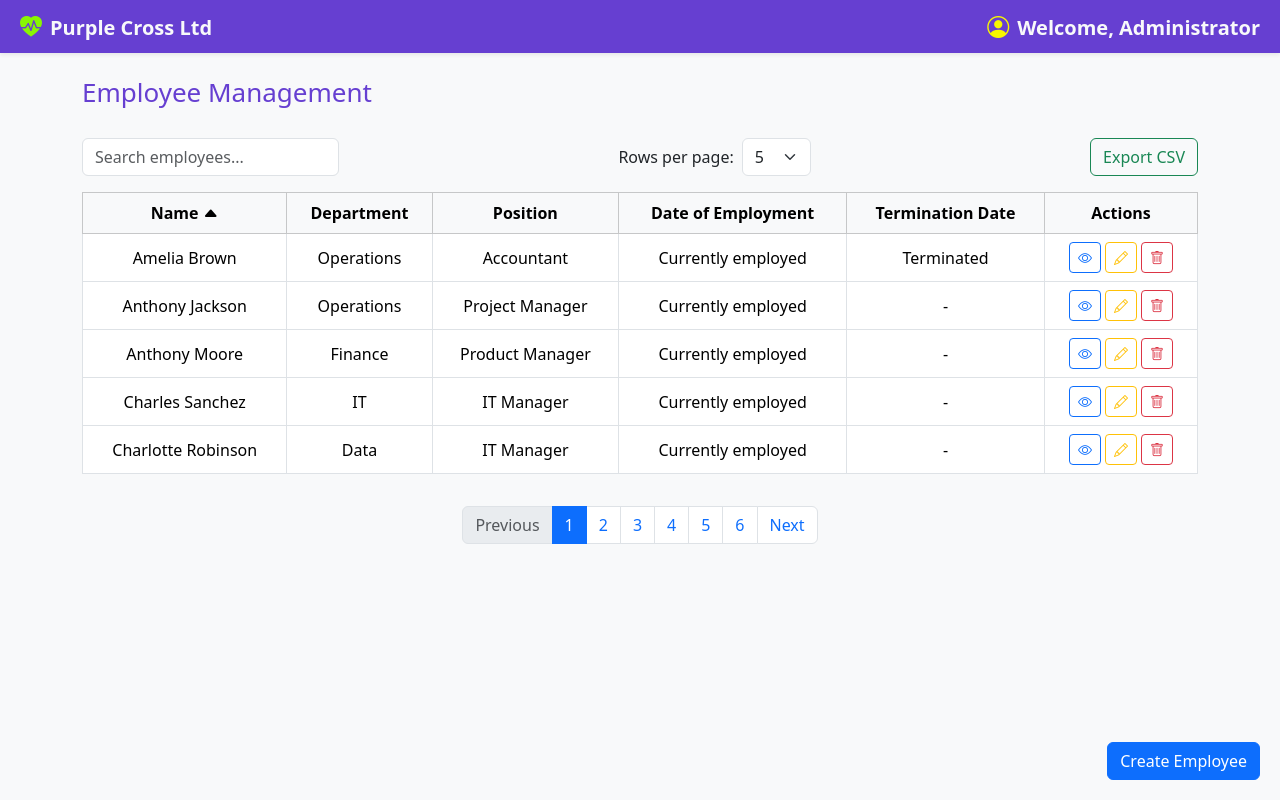
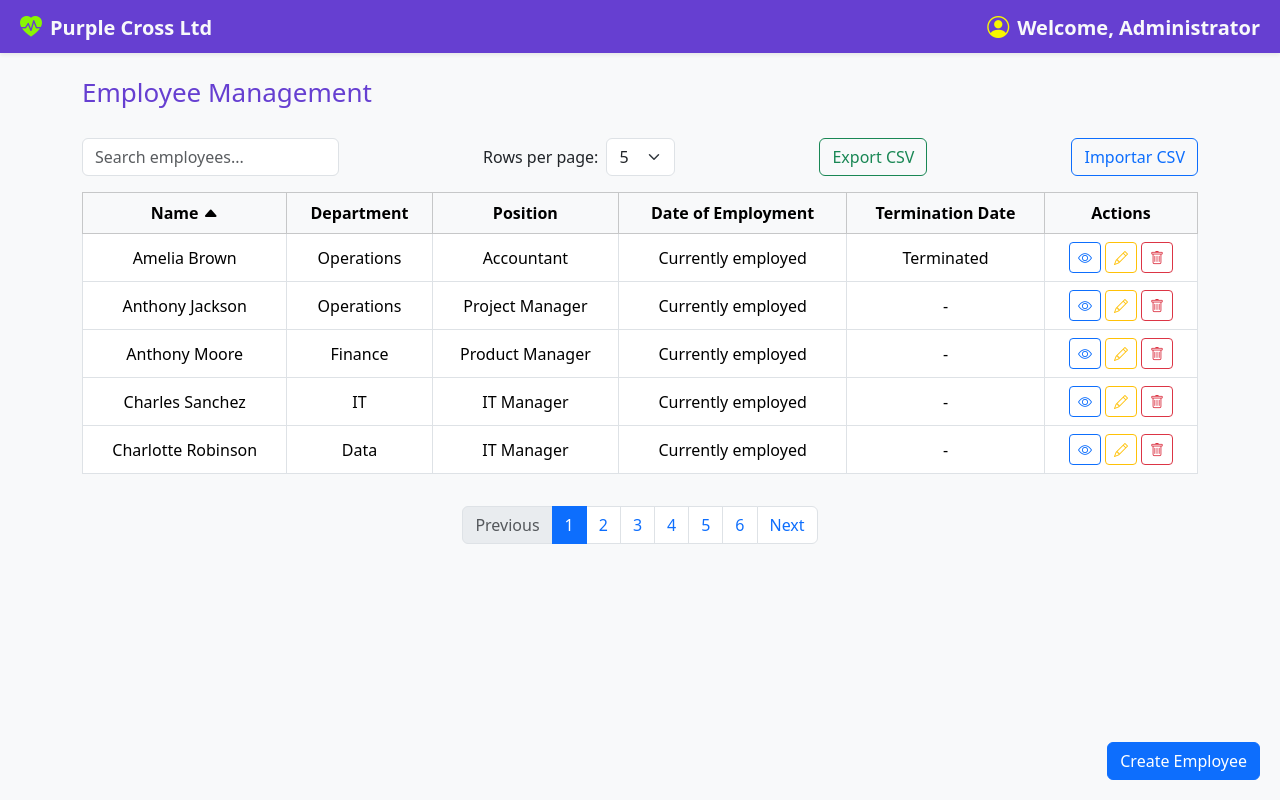
Before and after one commit to xiomarapulido/purple-cross-dashboard, a Vue app: page /employees in a window 1280 px wide. Built offline with nearby package versions, Linux system fonts and the light colour scheme.

Commit message:
CSV file import functionality

```diff
--- a/src/components/employees/EmployeesTable.vue
+++ b/src/components/employees/EmployeesTable.vue
@@ -6,6 +6,7 @@ import { SORT_KEYS } from '@/constants/employeeTableConstants'
 import { formatEmploymentDate, formatTerminationDate } from '@/utils/formatDates'
 import { exportEmployeesToCSV } from '@/utils/exportCsv'
 import { useTexts } from '@/i18n/useTexts'
+import { importEmployeesFromCSV } from '@/utils/importCSV'
 
 const { texts } = useTexts()
 
@@ -14,6 +15,7 @@ const emit = defineEmits<{
   (e: 'edit-employee', employee: Employee): void
   (e: 'delete-employee', employee: Employee): void
   (e: 'view-employee', employee: Employee): void
+  (e: 'import-employees', employees: Employee[]): void
 }>()
 
 const searchQuery = ref('')
@@ -52,6 +54,30 @@ function exportToCSV() {
   exportEmployeesToCSV(sortedEmployees.value)
 }
 
+const fileInput = ref<HTMLInputElement | null>(null)
+
+function triggerFileInput() {
+  fileInput.value?.click()
+}
+
+async function onFileChange(event: Event) {
+  const target = event.target as HTMLInputElement
+  const file = target.files?.[0]
+  if (!file) return
+
+  const { validEmployees, errors } = await importEmployeesFromCSV(file, props.employees)
+
+  if (errors.length) {
+    alert('Errores al importar:\n' + errors.join('\n'))
+  }
+
+  if (validEmployees.length) {
+    emit('import-employees', validEmployees)
+  }
+
+  target.value = ''
+}
+
 </script>
 
 
@@ -70,6 +96,11 @@ function exportToCSV() {
     <button @click="exportToCSV" class="btn btn-outline-success">
       {{ texts.employeeTable.buttonLabels.exportCSV }}
     </button>
+    <input type="file" class="d-none" ref="fileInput" accept=".csv" @change="onFileChange" />
+    <button @click="triggerFileInput" class="btn btn-outline-primary">
+      {{ texts.employeeTable.buttonLabels.importCSV || 'Importar CSV' }}
+    </button>
+
   </div>
 
   <div class="table-responsive">
--- a/src/constants/employeeTableConstants.ts
+++ b/src/constants/employeeTableConstants.ts
@@ -13,6 +13,7 @@ export const SORT_KEYS = {
 } as const
 
 export const CSV_HEADERS = [
+  'Code',
   'Full Name',
   'Department',
   'Occupation',
--- a/src/pages/EmployeesPage.vue
+++ b/src/pages/EmployeesPage.vue
@@ -18,7 +18,7 @@ const employeeToDelete = ref<Employee | null>(null)
 const { texts } = useTexts()
 
 const router = useRouter()
-const { employees, loadEmployees, deleteEmployee } = useEmployees()
+const { employees, loadEmployees, deleteEmployee, saveEmployees } = useEmployees()
 
 const selectedEmployee = ref<Employee | null>(null)  // currently selected employee for modal
 const showModal = ref(false)  // controls visibility of employee modal
@@ -68,6 +68,13 @@ function handleView(employee: Employee) {
   showModal.value = true
 }
 
+function onImportEmployees(newEmployees: Employee[]) {
+  employees.value.push(...newEmployees)
+  saveEmployees()
+  emitter.emit(EVENTS.employeesUpdated)
+
+}
+
 // Close modal and clear selected employee
 function closeModal() {
   showModal.value = false
@@ -80,7 +87,7 @@ function closeModal() {
     <h1 class="page-title">{{ texts.employeesPage.title }}</h1>
     <!-- Employees table with edit, delete, and view events -->
     <EmployeesTable :employees="employees" @edit-employee="handleEdit" @delete-employee="handleDelete"
-      @view-employee="handleView" />
+      @view-employee="handleView" @import-employees="onImportEmployees" />
     <!-- Fixed button to create new employee -->
     <button class="btn btn-primary btn-create-fixed" @click="goToCreate">
       {{ texts.employeesPage.btnCreateEmployee }}
--- a/src/utils/exportCsv.ts
+++ b/src/utils/exportCsv.ts
@@ -4,6 +4,7 @@ import { CSV_HEADERS } from '@/constants/employeeTableConstants'
 
 export function exportEmployeesToCSV(employees: Employee[]) {
   const rows = employees.map((emp) => [
+    `"${emp.code}"`,
     `"${emp.fullName}"`,
     `"${emp.department}"`,
     `"${emp.occupation}"`,
--- /dev/null
+++ b/src/utils/importCSV.ts
@@ -0,0 +1,94 @@
+import Papa from 'papaparse'
+import type { Employee } from '@/types/Employee'
+
+interface ImportResult {
+    validEmployees: Employee[]
+    errors: string[]
+}
+
+function isValidDate(value: string | null): boolean {
+    if (!value) return true // Permitir nulos
+    const parsed = Date.parse(value)
+    return !isNaN(parsed)
+}
+
+export function importEmployeesFromCSV(
+    file: File,
+    existingEmployees: Employee[]
+): Promise<ImportResult> {
+    return new Promise((resolve) => {
+        const reader = new FileReader()
+
+        reader.onload = (e) => {
+            const text = e.target?.result as string
+
+            Papa.parse(text, {
+                header: true,
+                skipEmptyLines: true,
+                complete: (result) => {
+                    const rows = result.data as Record<string, string>[]
+                    const errors: string[] = []
+                    const validEmployees: Employee[] = []
+
+                    const existingCodes = new Set(existingEmployees.map(e => e.code).filter(Boolean))
+                    const newCodes = new Set<string>()
+
+                    rows.forEach((row, index) => {
+                        const rowIndex = index + 2 // header = line 1
+
+                        const code = row['Code']?.trim()
+                        const fullName = row['Full Name']?.trim()
+                        const department = row['Department']?.trim()
+                        const occupation = row['Occupation']?.trim()
+                        const dateOfEmploymentRaw = row['Date of Employment']?.trim() || null
+                        const terminationDateRaw = row['Termination Date']?.trim() || null
+
+                        // Validaciones obligatorias
+                        if (!code || !fullName || !department || !occupation) {
+                            errors.push(`Fila ${rowIndex}: Todos los campos obligatorios (Code, Full Name, Department, Occupation) deben estar presentes.`)
+                            return
+                        }
+
+                        // Validación de duplicados
+                        if (existingCodes.has(code)) {
+                            errors.push(`Fila ${rowIndex}: El código "${code}" ya existe en el sistema.`)
+                            return
+                        }
+
+                        if (newCodes.has(code)) {
+                            errors.push(`Fila ${rowIndex}: El código "${code}" está duplicado en el archivo.`)
+                            return
+                        }
+
+                        // Validación de fechas
+                        if (!isValidDate(dateOfEmploymentRaw)) {
+                            errors.push(`Fila ${rowIndex}: "Date of Employment" no tiene un formato de fecha válido.`)
+                            return
+                        }
+
+                        if (!isValidDate(terminationDateRaw)) {
+                            errors.push(`Fila ${rowIndex}: "Termination Date" no tiene un formato de fecha válido.`)
+                            return
+                        }
+
+                        newCodes.add(code)
+
+                        validEmployees.push({
+                            id: crypto.randomUUID(),
+                            code,
+                            fullName,
+                            department,
+                            occupation,
+                            dateOfEmployment: dateOfEmploymentRaw,
+                            terminationDate: terminationDateRaw
+                        })
+                    })
+
+                    resolve({ validEmployees, errors })
+                }
+            })
+        }
+
+        reader.readAsText(file)
+    })
+}
```
